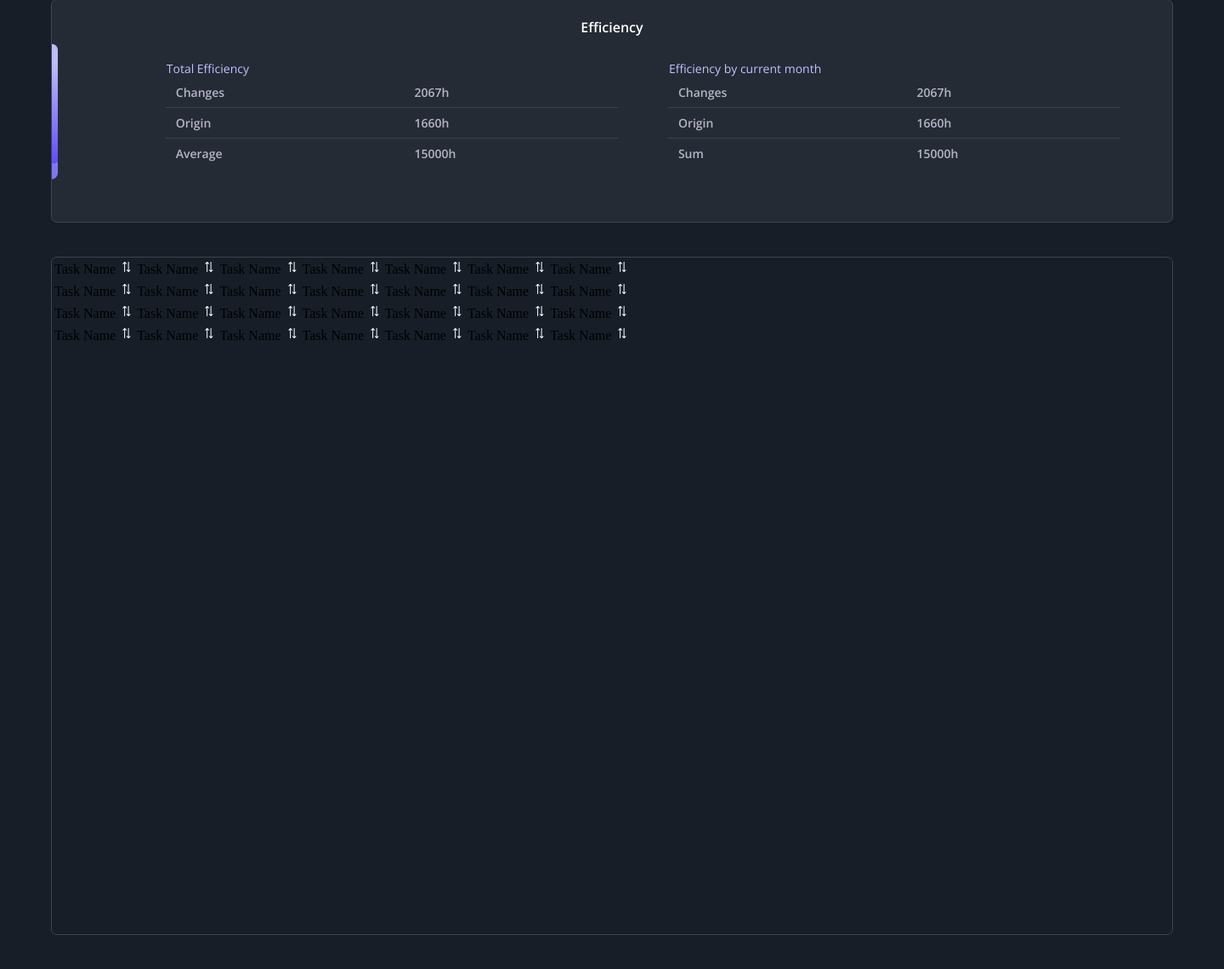
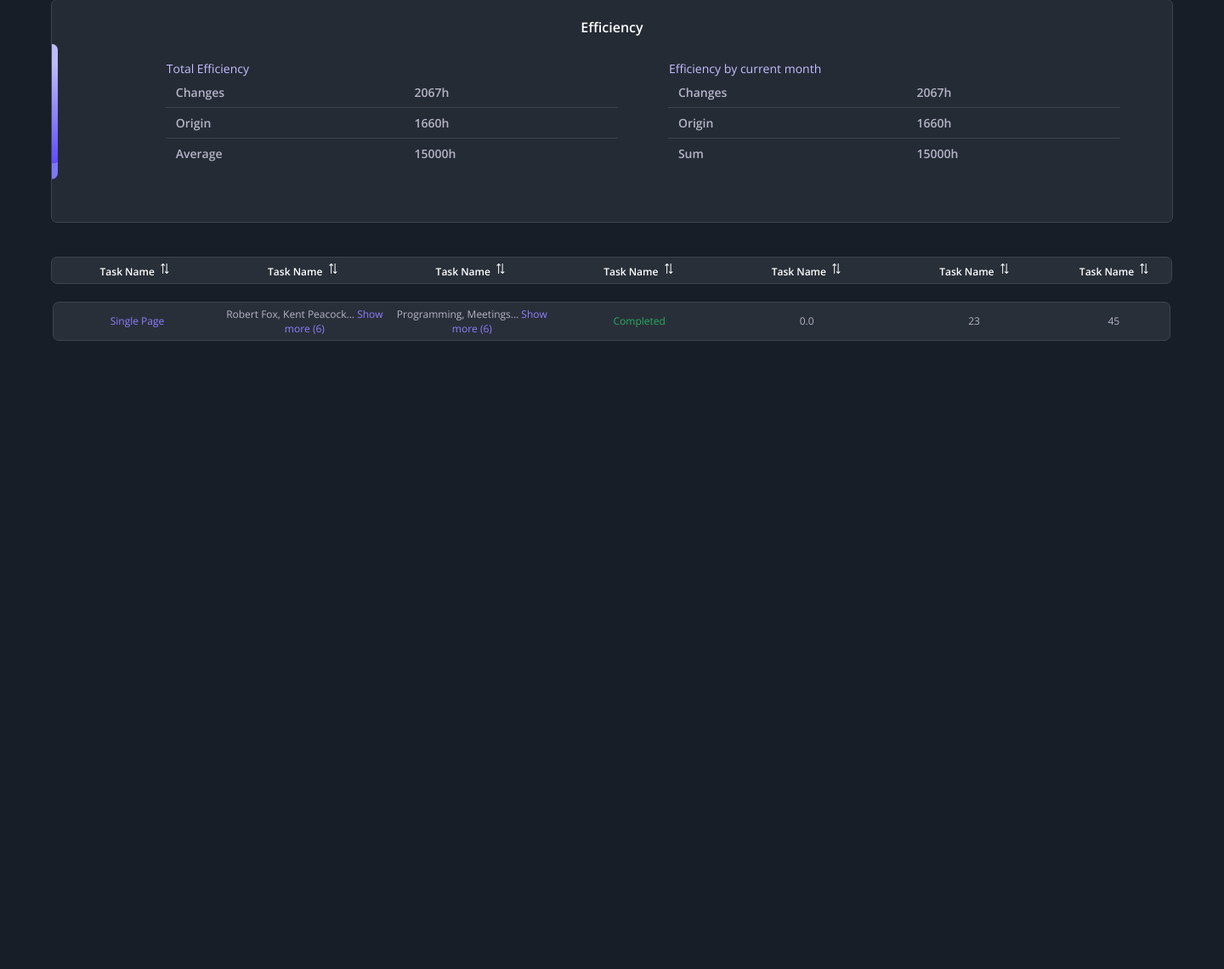
Before and after one commit to nikaffa/gulp-project, a Node server app: page / in a window 1440 px wide. Shown: the part 840-1980 px from the top of the page at 85% size. Run offline with Node 20, Linux system fonts and the light colour scheme.

Commit message:
refactor table component, add below table to dom

```diff
--- a/public/index.html
+++ b/public/index.html
@@ -238,7 +238,7 @@
       </div>
     </div>
 
-     <!--  below tab proj efficiency      -->
+    <!--  below tab proj efficiency      -->
     <div class="card card__eff">
       <div class="card__decor card__decor-sm"></div>
       <h4 class="card__name font16_bld color_white">Efficiency</h4>
@@ -291,72 +291,45 @@
 
     <!-- last tab single project-->
     <div class="card card__single">
-    <div class="hdr_table">
-      <table>
-        <tr>
-          <td>Task Name <img src="images/sort.png" alt="icn"></td>
-          <td>Task Name <img src="images/sort.png" alt="icn"></td>
-          <td>Task Name <img src="images/sort.png" alt="icn"></td>
-          <td>Task Name <img src="images/sort.png" alt="icn"></td>
-          <td>Task Name <img src="images/sort.png" alt="icn"></td>
-          <td>Task Name <img src="images/sort.png" alt="icn"></td>
-          <td>Task Name <img src="images/sort.png" alt="icn"></td>
-        </tr>
-      </table>
-    </div>
-    <div class="table_content scrolling-box">
-      <div class="row_table">
-        <table>
-          <tr>
-            <td>Task Name <img src="images/sort.png" alt="icn"></td>
-            <td>Task Name <img src="images/sort.png" alt="icn"></td>
-            <td>Task Name <img src="images/sort.png" alt="icn"></td>
-            <td>Task Name <img src="images/sort.png" alt="icn"></td>
-            <td>Task Name <img src="images/sort.png" alt="icn"></td>
-            <td>Task Name <img src="images/sort.png" alt="icn"></td>
-            <td>Task Name <img src="images/sort.png" alt="icn"></td>
+      <div class="card__row">
+        <table class="table__snglproj">
+          <tr clas="tr">
+            <td class="td-sm font12_sbld color_white">Task Name <img class="img" src="images/sort.png" alt="icn"></td>
+            <td class="td-sm font12_sbld color_white">Task Name <img class="img" src="images/sort.png" alt="icn"></td>
+            <td class="td-sm font12_sbld color_white">Task Name <img class="img" src="images/sort.png" alt="icn"></td>
+            <td class="td-sm font12_sbld color_white">Task Name <img class="img" src="images/sort.png" alt="icn"></td>
+            <td class="td-sm font12_sbld color_white">Task Name <img class="img" src="images/sort.png" alt="icn"></td>
+            <td class="td-sm font12_sbld color_white">Task Name <img class="img" src="images/sort.png" alt="icn"></td>
+            <td class="td-sm font12_sbld color_white">Task Name <img class="img" src="images/sort.png" alt="icn"></td>
           </tr>
         </table>
       </div>
 
-      <div class="row_table">
-        <table>
-          <tr>
-            <td>Task Name <img src="images/sort.png" alt="icn"></td>
-            <td>Task Name <img src="images/sort.png" alt="icn"></td>
-            <td>Task Name <img src="images/sort.png" alt="icn"></td>
-            <td>Task Name <img src="images/sort.png" alt="icn"></td>
-            <td>Task Name <img src="images/sort.png" alt="icn"></td>
-            <td>Task Name <img src="images/sort.png" alt="icn"></td>
-            <td>Task Name <img src="images/sort.png" alt="icn"></td>
-          </tr>
-        </table>
+      <div class="card__content-nomargin">
+
+        <!-- rows-->
+        <div class="card__row">
+          <table class="table__snglproj">
+            <tr clas="tr">
+              <td class="td-sm font12_rgl color_main">Single Page</td>
+              <td class="td-sm font12_rgl color_light">Robert Fox, Kent Peacock... <span class="font12_rgl color_main">Show more (6)</span></td>
+              <td class="td-sm font12_rgl color_light">Programming, Meetings... <span class="font12_rgl color_main">Show more (6)</span></td>
+              <td class="td-sm font12_rgl color_green">Completed</td>
+              <td class="td-sm font12_rgl color_light">0.0</td>
+              <td class="td-sm font12_rgl color_light">23</td>
+              <td class="td-sm font12_rgl color_light">45</td>
+            </tr>
+          </table>
+        </div>
+
+        <!-- more rows coming below -->
+
       </div>
-      <div class="row_table">
-        <table>
-          <tr>
-            <td>Task Name <img src="images/sort.png" alt="icn"></td>
-            <td>Task Name <img src="images/sort.png" alt="icn"></td>
-            <td>Task Name <img src="images/sort.png" alt="icn"></td>
-            <td>Task Name <img src="images/sort.png" alt="icn"></td>
-            <td>Task Name <img src="images/sort.png" alt="icn"></td>
-            <td>Task Name <img src="images/sort.png" alt="icn"></td>
-            <td>Task Name <img src="images/sort.png" alt="icn"></td>
-          </tr>
-        </table>
-      </div>
-    </div>
+
     </div>
 
+  <!--pagination-->
 
-  <!--pagination-->
-  <!-- <div class="pages">
-    <div>Rows per page</div>
-    <div class="card select_num">10</div>
-    <div>1-10 0f 20</div>
-    <div select_num>1</div>
-
-  </div> -->
   </body>
   <footer class="footer footer_view-lead">
   <div>2012-2020 © CMS Department of<span> NIX Solutions Ltd.</span></div>
--- a/public/stylesheets/index.css
+++ b/public/stylesheets/index.css
@@ -29,6 +29,23 @@
 
 .color_green {
   color: #27AE60;
+}
+
+/* 12 regular */
+.font12_rgl {
+  font-family: "Open Sans", sans-serif;
+  font-style: normal;
+  font-size: 12px;
+  font-weight: 400;
+}
+
+/* 12 semibold */
+.font12_sbld {
+  font-family: "Open Sans", sans-serif;
+  font-style: normal;
+  font-size: 12px;
+  font-weight: 400;
+  font-weight: 600;
 }
 
 /* 14 regular */
@@ -233,23 +250,37 @@ footer div span {
   color: #B6B4C6;
 }
 
-.table, .table__estim, .table__time, .table__info {
+.table, .table__snglproj, .table__estim, .table__time, .table__info {
   width: 100%;
   border-collapse: collapse;
   text-align: left;
 }
-.table .td, .table__estim .td, .table__time .td, .table__info .td {
+.table .td, .table__snglproj .td, .table__estim .td, .table__time .td, .table__info .td {
   padding: 8px 12px;
   white-space: nowrap;
 }
-.table .td:last-child, .table__estim .td:last-child, .table__time .td:last-child, .table__info .td:last-child {
+.table .td:last-child, .table__snglproj .td:last-child, .table__estim .td:last-child, .table__time .td:last-child, .table__info .td:last-child {
   white-space: normal;
 }
-.table .th, .table__estim .th, .table__time .th, .table__info .th {
+.table .th, .table__snglproj .th, .table__estim .th, .table__time .th, .table__info .th {
   text-align: left;
 }
-.table .tr-boardered, .table__estim .tr-boardered, .table__time .tr-boardered, .table__info .tr-boardered {
+.table .tr-boardered, .table__snglproj .tr-boardered, .table__estim .tr-boardered, .table__time .tr-boardered, .table__info .tr-boardered {
   border-bottom: 1px solid #3D444E;
+}
+
+.table__snglproj {
+  text-align: center;
+}
+.table__snglproj .tr {
+  display: flex;
+  flex-wrap: wrap;
+  justify-content: space-evenly;
+}
+.table__snglproj .td-sm {
+  white-space: normal;
+  width: 15%;
+  padding: 5px;
 }
 
 .btn_apply {
@@ -282,17 +313,23 @@ footer div span {
   color: #8F7FFF;
 }
 
-.card, .card__eff, .card__proj-time, .card__proj-info {
+.card, .card__row, .card__single, .card__eff, .card__proj-time, .card__proj-info {
   position: absolute;
   background: #242B35;
   border: 1px solid #3D444E;
   box-sizing: border-box;
   border-radius: 7px;
 }
-.card .card__name, .card__eff .card__name, .card__proj-time .card__name, .card__proj-info .card__name {
+.card .card__name, .card__row .card__name, .card__single .card__name, .card__eff .card__name, .card__proj-time .card__name, .card__proj-info .card__name {
   text-align: center;
 }
-.card .card__content, .card__eff .card__content, .card__proj-time .card__content, .card__proj-info .card__content {
+.card .card__decor, .card .card__decor-sm, .card .card__decor-med, .card__row .card__decor, .card__row .card__decor-sm, .card__row .card__decor-med, .card__single .card__decor, .card__single .card__decor-sm, .card__single .card__decor-med, .card__eff .card__decor, .card__eff .card__decor-sm, .card__eff .card__decor-med, .card__proj-time .card__decor, .card__proj-time .card__decor-sm, .card__proj-time .card__decor-med, .card__proj-info .card__decor, .card__proj-info .card__decor-sm, .card__proj-info .card__decor-med {
+  border-radius: 7px 0px 0px 7px;
+  transform: rotate(-180deg);
+  background: linear-gradient(350.45deg, #BFBAFA 15.3%, #624BFF 87.74%, #8F7FFF 87.74%, #7F76F7 87.74%);
+}
+
+.card__content, .card__content-nomargin {
   position: absolute;
   left: 0.15%;
   right: 0.15%;
@@ -302,10 +339,9 @@ footer div span {
   text-align: center;
   overflow-y: scroll;
 }
-.card .card__decor, .card .card__decor-sm, .card .card__decor-med, .card__eff .card__decor, .card__eff .card__decor-sm, .card__eff .card__decor-med, .card__proj-time .card__decor, .card__proj-time .card__decor-sm, .card__proj-time .card__decor-med, .card__proj-info .card__decor, .card__proj-info .card__decor-sm, .card__proj-info .card__decor-med {
-  border-radius: 7px 0px 0px 7px;
-  transform: rotate(-180deg);
-  background: linear-gradient(350.45deg, #BFBAFA 15.3%, #624BFF 87.74%, #8F7FFF 87.74%, #7F76F7 87.74%);
+
+.card__content-nomargin {
+  margin: 0% 0%;
 }
 
 .card__content-multiple {
@@ -349,10 +385,10 @@ footer div span {
 .card__single {
   width: 1320px;
   height: 798px;
-  position: absolute;
-  background: #171E28;
   top: 1142px;
   left: 60px;
+  background: #171E28;
+  border: none;
 }
 
 .card__time_total {
@@ -366,6 +402,12 @@ footer div span {
 .card__time_estim {
   margin-right: 5%;
   width: 50%;
+}
+
+.card__row {
+  left: 0%;
+  right: 0.08%;
+  background: #292f39;
 }
 
 .card__decor-med {
--- a/styles/_card.scss
+++ b/styles/_card.scss
@@ -7,17 +7,21 @@
   .card__name {
     text-align: center;
   }
-  .card__content {
-    @include position-elem(0.15%, 0.15%, 6.6%, 0.17%);
-    margin: 4% 0 4% 10%; //fix
-    text-align: center;
-    overflow-y: scroll;
-  }
   .card__decor {
     border-radius: 7px 0px 0px 7px;
     transform: rotate(-180deg);
     background: $gradient;
   }
+}
+.card__content {
+  @include position-elem(0.15%, 0.15%, 6.6%, 0.17%);
+  margin: 4% 0 4% 10%;
+  text-align: center;
+  overflow-y: scroll;
+}
+.card__content-nomargin {
+  @extend .card__content;
+  @include margin();
 }
 .card__content-multiple {
   display: flex;
@@ -54,11 +58,12 @@
   left: 60px;
 }
 .card__single {
+  @extend .card;
   @include layout-main(1320px, 798px);
-  position: absolute;
-  background: $primary;
   top: 1142px;
   left: 60px;
+  background: $primary;
+  border: none;
 }
 .card__time_total {
   margin-right: 5%;
@@ -70,6 +75,12 @@
   margin-right: 5%;
   width: 50%;
 }
+.card__row {
+  @extend .card;
+  left: 0%;
+  right: 0.08%;
+  background: $gradient-blk;
+}
 
 //decors
 .card__decor-med {
--- a/styles/_colors.scss
+++ b/styles/_colors.scss
@@ -7,7 +7,7 @@ $colors: (
   "light": $light,
   "lil": $lil,
   "error": $error,
-  "green": $green
+  "green": $green,
 );
 
 @each $key, $val in $colors {
--- a/styles/_fonts.scss
+++ b/styles/_fonts.scss
@@ -3,6 +3,15 @@
   font-style: normal;
   font-size: $font-size;
   font-weight: $font-weight;
+}
+/* 12 regular */
+.font12_rgl {
+  @include font($base-font-size - 2);
+}
+/* 12 semibold */
+.font12_sbld {
+  @include font($base-font-size - 2);
+  font-weight: $base-font-weight * 1.5;
 }
 
 /* 14 regular */
--- a/styles/_table.scss
+++ b/styles/_table.scss
@@ -1,8 +1,4 @@
 //tables
-// .tables {
-//   @extend %flex-layout;
-//   flex-direction: row;
-// }
 
 .table {
   width: 100%;
@@ -32,31 +28,17 @@
 .table__estim {
   @extend .table;
 }
-
-
-// .table_content {
-//   @extend %flex-layout;
-//   flex-direction: column;
-// }
-// .row_table {
-//   background: #2D333D;
-//   border-radius: 7px;
-//   margin: 1% 0;
-// }
-
-
-
-
-// .hdr_table {
-//   position: absolute;
-// left: 0%;
-// right: 0.08%;
-// // top: 0%;
-// // bottom: 92.73%;
-// @extend %flex-layout;
-// background: $highlighter;
-// border-radius: $base-border * 7;
-//  table {
-//   margin: 0 0 0 10%
-//  }
-// }
+.table__snglproj{
+  @extend .table;
+  text-align: center;
+  .tr {
+    display: flex;
+    flex-wrap: wrap;
+    justify-content: space-evenly;
+  }
+  .td-sm {
+    white-space: normal;
+    width: 15%;
+    padding: 5px;
+  }
+}
--- a/styles/_variables.scss
+++ b/styles/_variables.scss
@@ -18,6 +18,8 @@ $error: #FF6A59;
 $green: #27AE60;
 
 $gradient: linear-gradient(350.45deg, #BFBAFA 15.3%, #624BFF 87.74%, #8F7FFF 87.74%, #7F76F7 87.74%);
+
+$gradient-blk: mix($primary, $highlighter, 20%);
 
 //fonts
 $font-family: 'Open Sans', sans-serif;
```
Also changed, not shown: views/index.ejs (+32 -59 lines).
